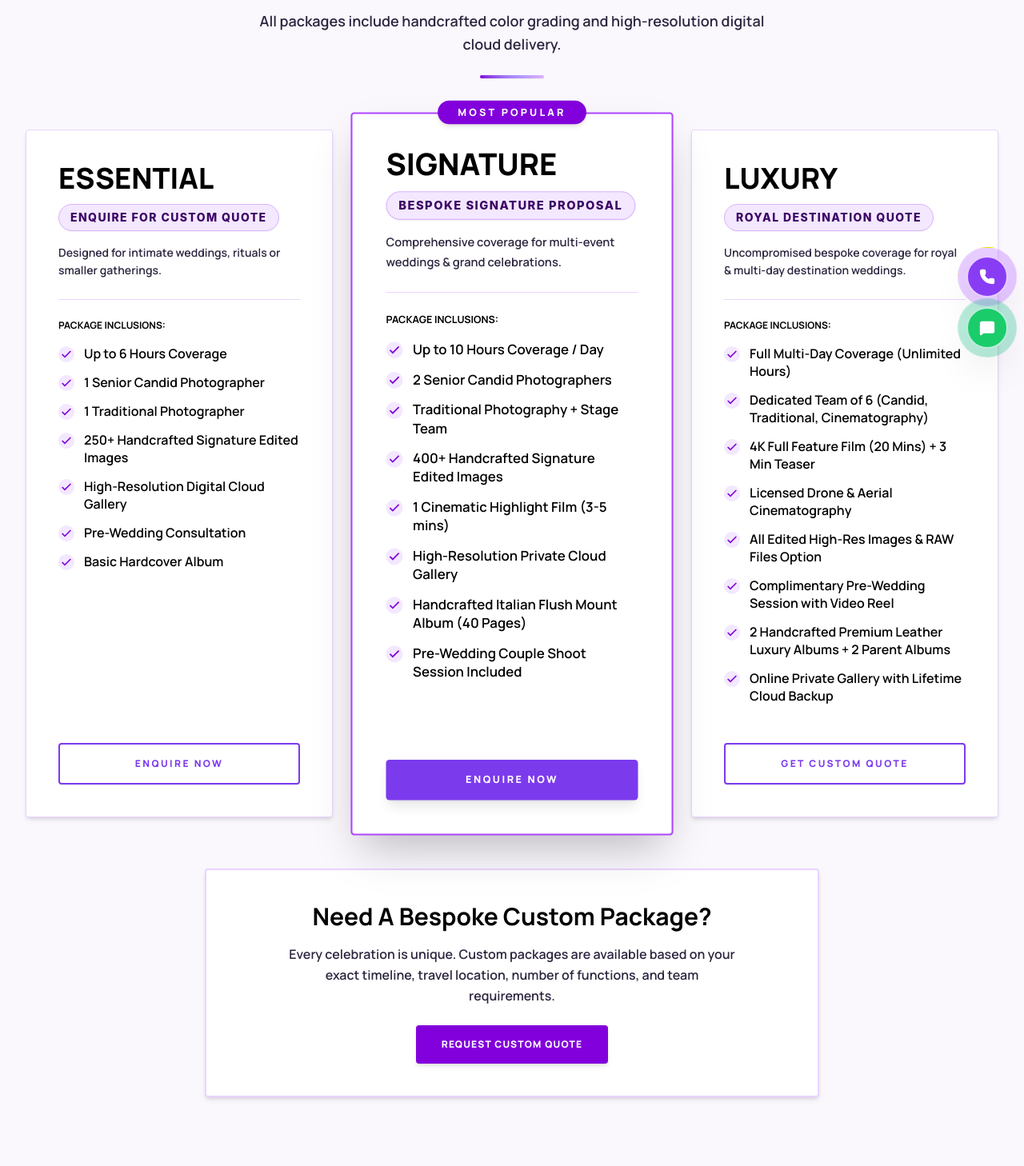
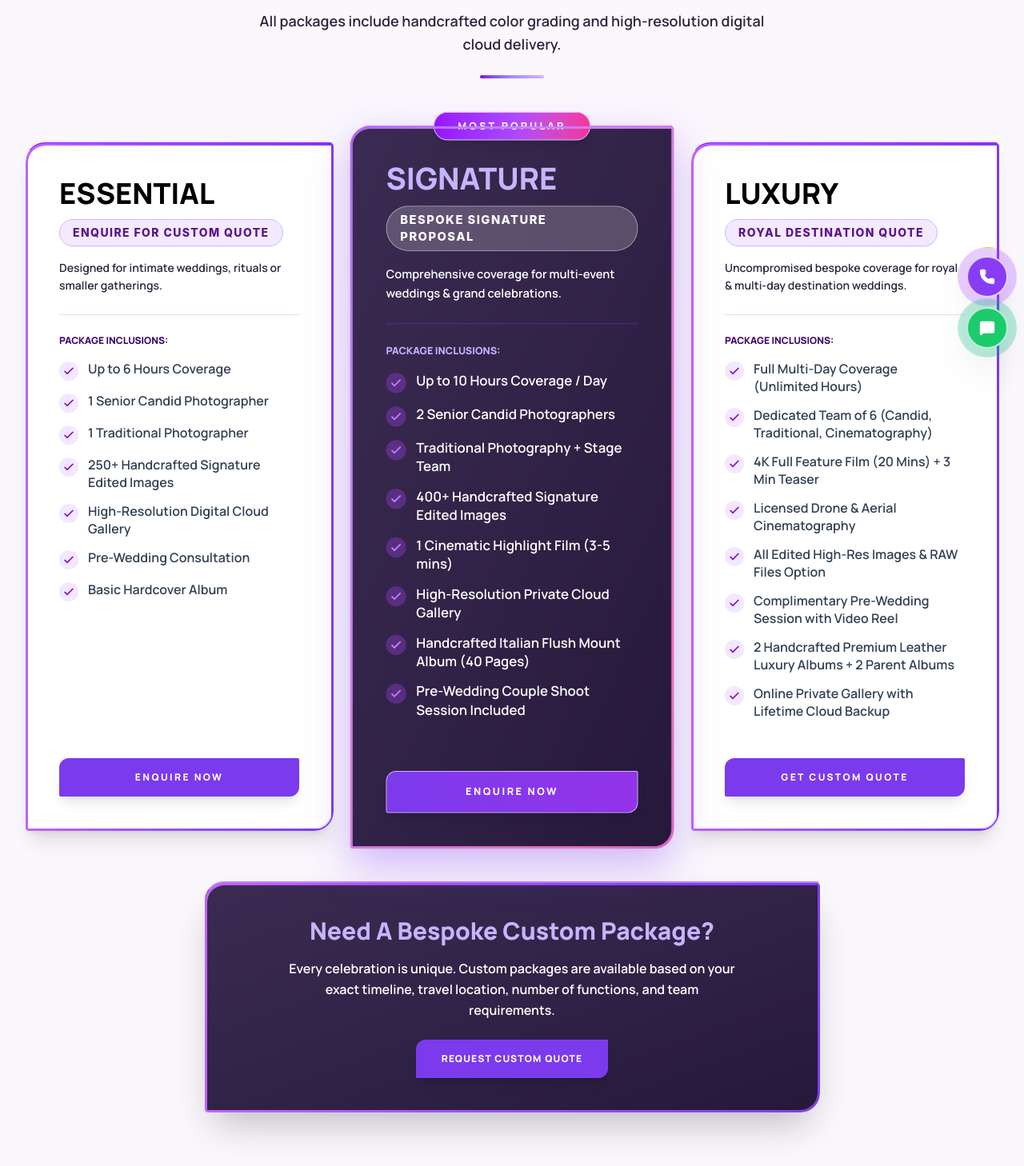
Before and after one commit to skotturty-dotcom/photography_website, a React (Vite) app: page /packages in a window 1280 px wide. Shown: the part 332-1790 px from the top of the page at 80% size. Built offline with nearby package versions, Linux system fonts and the light colour scheme; a web font is replaced by a local one.

Commit message:
style: highlight Pricing Packages section with luxury signature plum-purple card and glowing animated border beams

```diff
--- a/src/pages/Home.jsx
+++ b/src/pages/Home.jsx
@@ -234,41 +234,61 @@ export const Home = () => {
             description="Designed for intimate ceremonies, multi-day celebrations, and royal destination weddings."
           />
 
-          <div className="grid grid-cols-1 md:grid-cols-3 gap-8 items-stretch">
+          <div className="grid grid-cols-1 md:grid-cols-3 gap-8 items-stretch pt-4">
             {packagesData.map((pkg) => (
               <div
                 key={pkg.id}
-                className={`bg-white rounded-sm p-8 sm:p-10 flex flex-col justify-between space-y-8 relative transition-all duration-300 ${
+                className={`rounded-tl-3xl rounded-br-3xl rounded-tr-sm rounded-bl-sm p-8 sm:p-10 flex flex-col justify-between space-y-8 relative transition-all duration-300 ${
                   pkg.highlighted
-                    ? 'border-2 border-studio-gold shadow-2xl scale-105 bg-white z-10'
-                    : 'border border-studio-border hover:border-studio-gold/60 shadow-md hover:shadow-xl'
+                    ? 'bg-gradient-to-br from-[#3B2B52] via-[#312247] to-[#26183B] border-2 border-purple-400/60 border-t-4 border-t-[#C084FC] shadow-[0_20px_50px_rgba(124,58,237,0.35)] md:scale-105 z-10 animated-border-card-active'
+                    : 'bg-white border-2 border-purple-200 border-t-4 border-t-purple-600 shadow-xl hover:shadow-2xl hover:border-purple-400 animated-border-card'
                 }`}
               >
                 {pkg.highlighted && (
-                  <span className="absolute -top-4 left-1/2 transform -translate-x-1/2 bg-studio-gold text-white text-xs uppercase font-bold tracking-[0.25em] px-6 py-1.5 rounded-full shadow-md">
+                  <span className="absolute -top-5 left-1/2 transform -translate-x-1/2 bg-gradient-to-r from-purple-600 via-purple-500 to-pink-500 text-white text-xs uppercase font-extrabold tracking-[0.25em] px-7 py-2 rounded-full shadow-lg border border-purple-300 animate-pulse">
                     {pkg.badge}
                   </span>
                 )}
 
                 <div className="space-y-6">
                   <div className="space-y-3">
-                    <h3 className="font-serif text-3xl sm:text-4xl text-[#000000] font-black tracking-wider uppercase">{pkg.name}</h3>
+                    <h3 className={`font-sans text-3xl sm:text-4xl font-black tracking-wider uppercase ${
+                      pkg.highlighted ? '!text-[#C4B5FD]' : 'text-[#000000]'
+                    }`}>
+                      {pkg.name}
+                    </h3>
                     <div>
-                      <span className="inline-block bg-purple-100 border border-purple-300 text-purple-950 font-sans font-extrabold text-xs sm:text-sm uppercase tracking-widest px-3.5 py-1.5 rounded-full shadow-xs">
+                      <span className={`inline-block font-sans font-extrabold text-xs sm:text-sm uppercase tracking-widest px-4 py-1.5 rounded-full shadow-xs ${
+                        pkg.highlighted
+                          ? 'bg-white/20 border border-white/40 !text-white'
+                          : 'bg-purple-100/90 border border-purple-300 text-purple-900'
+                      }`}>
                         {pkg.startingPrice}
                       </span>
                     </div>
-                    <p className="text-[#000000] font-semibold text-sm leading-relaxed pt-1">{pkg.tagline}</p>
+                    <p className={`font-semibold text-sm leading-relaxed pt-1 ${
+                      pkg.highlighted ? '!text-white' : 'text-[#334155]'
+                    }`}>
+                      {pkg.tagline}
+                    </p>
                   </div>
 
-                  <div className="w-full h-[1px] bg-studio-border" />
+                  <div className={`w-full h-[1px] ${pkg.highlighted ? 'bg-purple-500/30' : 'bg-purple-200'}`} />
 
                   <div className="space-y-4">
-                    <h4 className="text-xs uppercase tracking-widest text-studio-text font-bold">Package Inclusions:</h4>
-                    <ul className="space-y-3.5 text-sm sm:text-base text-studio-text font-medium">
+                    <h4 className={`text-xs uppercase tracking-widest font-extrabold ${
+                      pkg.highlighted ? '!text-[#C4B5FD]' : 'text-purple-950'
+                    }`}>
+                      Package Inclusions:
+                    </h4>
+                    <ul className={`space-y-3.5 text-sm sm:text-base font-semibold ${
+                      pkg.highlighted ? '!text-white' : 'text-[#334155]'
+                    }`}>
                       {pkg.features.map((feat, idx) => (
                         <li key={idx} className="flex items-start space-x-3">
-                          <span className="p-0.5 rounded-full bg-studio-gold/15 text-studio-gold shrink-0 mt-0.5">
+                          <span className={`p-1 rounded-full shrink-0 mt-0.5 ${
+                            pkg.highlighted ? 'bg-purple-500/30 text-[#C084FC]' : 'bg-purple-100 text-purple-700'
+                          }`}>
                             <svg className="w-4 h-4" fill="none" stroke="currentColor" strokeWidth="2.5" viewBox="0 0 24 24">
                               <polyline points="20 6 9 17 4 12" />
                             </svg>
@@ -287,10 +307,10 @@ export const Home = () => {
                       setSelectedPackageScope([`${pkg.name} Package`, pkg.startingPrice]);
                       setIsPackageModalOpen(true);
                     }}
-                    className={`w-full py-4 text-center text-xs uppercase tracking-[0.2em] font-extrabold rounded-sm transition-all block cursor-pointer ${
+                    className={`w-full py-4 text-center text-xs uppercase tracking-[0.2em] font-extrabold rounded-tl-xl rounded-br-xl rounded-tr-xs rounded-bl-xs transition-all block cursor-pointer shadow-lg ${
                       pkg.highlighted
-                        ? 'bg-[#7C3AED] text-white hover:bg-[#6D28D9] shadow-lg'
-                        : 'border-2 border-[#7C3AED] text-[#7C3AED] hover:bg-[#7C3AED] hover:text-white shadow-xs'
+                        ? 'bg-gradient-to-r from-[#7C3AED] to-[#9333EA] text-white hover:from-[#6D28D9] hover:to-[#7E22CE] border border-purple-300'
+                        : 'bg-[#7C3AED] text-white hover:bg-[#6D28D9]'
                     }`}
                   >
                     {pkg.ctaText}
--- a/src/pages/Packages.jsx
+++ b/src/pages/Packages.jsx
@@ -1,5 +1,4 @@
 import React, { useState, useEffect } from 'react';
-import { Link } from 'react-router-dom';
 import { packagesData } from '../data/packagesData';
 import { SectionHeading } from '../components/common/SectionHeading';
 import { FinalCTA } from '../components/sections/FinalCTA';
@@ -32,41 +31,61 @@ export const Packages = () => {
             description="All packages include handcrafted color grading and high-resolution digital cloud delivery."
           />
 
-          <div className="grid grid-cols-1 md:grid-cols-3 gap-8 items-stretch">
+          <div className="grid grid-cols-1 md:grid-cols-3 gap-8 items-stretch pt-4">
             {packagesData.map((pkg) => (
               <div
                 key={pkg.id}
-                className={`bg-white rounded-sm p-8 sm:p-10 flex flex-col justify-between space-y-8 relative transition-all duration-300 ${
+                className={`rounded-tl-3xl rounded-br-3xl rounded-tr-sm rounded-bl-sm p-8 sm:p-10 flex flex-col justify-between space-y-8 relative transition-all duration-300 ${
                   pkg.highlighted
-                    ? 'border-2 border-purple-500 shadow-2xl scale-105 bg-white z-10'
-                    : 'border border-purple-200 hover:border-purple-400 shadow-md hover:shadow-xl'
+                    ? 'bg-gradient-to-br from-[#3B2B52] via-[#312247] to-[#26183B] border-2 border-purple-400/60 border-t-4 border-t-[#C084FC] shadow-[0_20px_50px_rgba(124,58,237,0.35)] md:scale-105 z-10 animated-border-card-active'
+                    : 'bg-white border-2 border-purple-200 border-t-4 border-t-purple-600 shadow-xl hover:shadow-2xl hover:border-purple-400 animated-border-card'
                 }`}
               >
                 {pkg.highlighted && (
-                  <span className="absolute -top-4 left-1/2 transform -translate-x-1/2 bg-purple-700 text-white text-xs uppercase font-extrabold tracking-[0.25em] px-6 py-1.5 rounded-full shadow-md">
+                  <span className="absolute -top-5 left-1/2 transform -translate-x-1/2 bg-gradient-to-r from-purple-600 via-purple-500 to-pink-500 text-white text-xs uppercase font-extrabold tracking-[0.25em] px-7 py-2 rounded-full shadow-lg border border-purple-300 animate-pulse">
                     {pkg.badge}
                   </span>
                 )}
 
                 <div className="space-y-6">
                   <div className="space-y-3">
-                    <h3 className="font-serif text-3xl sm:text-4xl text-[#000000] font-black tracking-wider uppercase">{pkg.name}</h3>
+                    <h3 className={`font-sans text-3xl sm:text-4xl font-black tracking-wider uppercase ${
+                      pkg.highlighted ? '!text-[#C4B5FD]' : 'text-[#000000]'
+                    }`}>
+                      {pkg.name}
+                    </h3>
                     <div>
-                      <span className="inline-block bg-purple-100 border border-purple-300 text-purple-950 font-sans font-extrabold text-xs sm:text-sm uppercase tracking-widest px-3.5 py-1.5 rounded-full shadow-xs">
+                      <span className={`inline-block font-sans font-extrabold text-xs sm:text-sm uppercase tracking-widest px-4 py-1.5 rounded-full shadow-xs ${
+                        pkg.highlighted
+                          ? 'bg-white/20 border border-white/40 !text-white'
+                          : 'bg-purple-100/90 border border-purple-300 text-purple-900'
+                      }`}>
                         {pkg.startingPrice}
                       </span>
                     </div>
-                    <p className="text-[#000000] font-semibold text-sm leading-relaxed pt-1">{pkg.tagline}</p>
+                    <p className={`font-semibold text-sm leading-relaxed pt-1 ${
+                      pkg.highlighted ? '!text-white' : 'text-[#334155]'
+                    }`}>
+                      {pkg.tagline}
+                    </p>
                   </div>
 
-                  <div className="w-full h-[1px] bg-purple-200" />
+                  <div className={`w-full h-[1px] ${pkg.highlighted ? 'bg-purple-500/30' : 'bg-purple-200'}`} />
 
                   <div className="space-y-4">
-                    <h4 className="text-xs uppercase tracking-widest text-[#000000] font-bold">Package Inclusions:</h4>
-                    <ul className="space-y-3.5 text-sm sm:text-base text-[#000000] font-semibold">
+                    <h4 className={`text-xs uppercase tracking-widest font-extrabold ${
+                      pkg.highlighted ? '!text-[#C4B5FD]' : 'text-purple-950'
+                    }`}>
+                      Package Inclusions:
+                    </h4>
+                    <ul className={`space-y-3.5 text-sm sm:text-base font-semibold ${
+                      pkg.highlighted ? '!text-white' : 'text-[#334155]'
+                    }`}>
                       {pkg.features.map((feat, idx) => (
                         <li key={idx} className="flex items-start space-x-3">
-                          <span className="p-0.5 rounded-full bg-purple-100 text-purple-700 shrink-0 mt-0.5">
+                          <span className={`p-1 rounded-full shrink-0 mt-0.5 ${
+                            pkg.highlighted ? 'bg-purple-500/30 text-[#C084FC]' : 'bg-purple-100 text-purple-700'
+                          }`}>
                             <svg className="w-4 h-4" fill="none" stroke="currentColor" strokeWidth="2.5" viewBox="0 0 24 24">
                               <polyline points="20 6 9 17 4 12" />
                             </svg>
@@ -82,10 +101,10 @@ export const Packages = () => {
                   <button
                     type="button"
                     onClick={() => handleOpenEnquiryModal(pkg.name, pkg.startingPrice)}
-                    className={`w-full py-4 text-center text-xs uppercase tracking-[0.2em] font-extrabold rounded-sm transition-all block cursor-pointer ${
+                    className={`w-full py-4 text-center text-xs uppercase tracking-[0.2em] font-extrabold rounded-tl-xl rounded-br-xl rounded-tr-xs rounded-bl-xs transition-all block cursor-pointer shadow-lg ${
                       pkg.highlighted
-                        ? 'bg-[#7C3AED] text-white hover:bg-[#6D28D9] shadow-lg'
-                        : 'border-2 border-[#7C3AED] text-[#7C3AED] hover:bg-[#7C3AED] hover:text-white shadow-xs'
+                        ? 'bg-gradient-to-r from-[#7C3AED] to-[#9333EA] text-white hover:from-[#6D28D9] hover:to-[#7E22CE] border border-purple-300'
+                        : 'bg-[#7C3AED] text-white hover:bg-[#6D28D9]'
                     }`}
                   >
                     {pkg.ctaText}
@@ -96,16 +115,16 @@ export const Packages = () => {
           </div>
 
           {/* Custom Package Notice */}
-          <div className="bg-white border-2 border-purple-200 rounded-sm p-8 sm:p-10 text-center space-y-4 max-w-3xl mx-auto shadow-md">
-            <h3 className="font-serif text-3xl text-[#000000] font-bold">Need A Bespoke Custom Package?</h3>
-            <p className="text-[#000000] text-sm sm:text-base font-semibold leading-relaxed max-w-xl mx-auto">
+          <div className="bg-gradient-to-br from-[#3B2B52] via-[#312247] to-[#26183B] border-2 border-purple-400/50 border-t-4 border-t-[#C084FC] rounded-tl-3xl rounded-br-3xl rounded-tr-sm rounded-bl-sm p-8 sm:p-10 text-center space-y-4 max-w-3xl mx-auto shadow-2xl animated-border-card">
+            <h3 className="font-sans text-3xl !text-[#C4B5FD] font-extrabold">Need A Bespoke Custom Package?</h3>
+            <p className="!text-white text-sm sm:text-base font-semibold leading-relaxed max-w-xl mx-auto">
               Every celebration is unique. Custom packages are available based on your exact timeline, travel location, number of functions, and team requirements.
             </p>
             <div className="pt-2">
               <button
                 type="button"
                 onClick={() => handleOpenEnquiryModal('Custom Bespoke', 'Royal Destination Quote')}
-                className="px-8 py-4 bg-purple-700 text-white uppercase tracking-widest text-xs font-extrabold rounded-sm hover:bg-purple-800 transition-colors inline-block shadow-md cursor-pointer"
+                className="px-8 py-4 bg-[#7C3AED] text-white uppercase tracking-widest text-xs font-extrabold rounded-tl-xl rounded-br-xl hover:bg-[#6D28D9] transition-colors inline-block shadow-lg cursor-pointer"
               >
                 Request Custom Quote
               </button>
```
